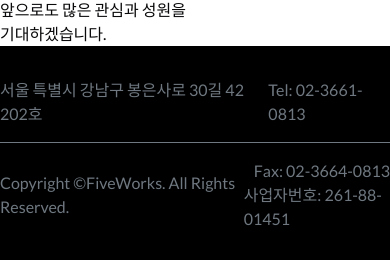
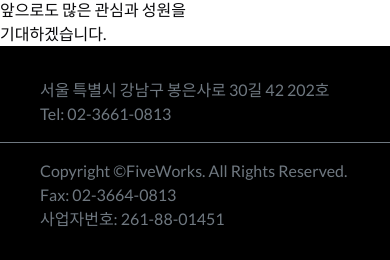
Before and after one commit to heedaelee/fiveworks_homepage, a React (Vite) app: page /intro/overview in a window 390 px wide. Shown: the part 1500-1760 px from the top of the page. Built offline with nearby package versions, Linux system fonts and the light colour scheme; a web font is replaced by a local one.

Commit message:
fix: 푸터 스마트폰 리펙토링

```diff
--- a/src/pages/container/components/footer/index.tsx
+++ b/src/pages/container/components/footer/index.tsx
@@ -1,28 +1,43 @@
+import {ReactNode} from 'react';
+
+const address = '서울 특별시 강남구 봉은사로 30길 42 202호';
+const tel = 'Tel: 02-3661-0813';
+const fax = 'Fax: 02-3664-0813';
+const businessNumber = '사업자번호: 261-88-01451';
+const copyright = 'Copyright ©FiveWorks. All Rights Reserved.';
+const textStyle = 'text-[16px] text-[#6f7880]';
+
 const Footer = () => {
   return (
     <footer className='bg-black'>
       <div className='container flex flex-col mx-auto py-8'>
-        <div className='flex flex-row justify-between items-center'>
-          <div className='text-[16px] text-[#6f7880]'>
-            서울 특별시 강남구 봉은사로 30길 42 202호
-          </div>
-          <div className='text-[16px] text-[#6f7880]'>
-            <div>Tel: 02-3661-0813</div>
-          </div>
-        </div>
+        <FooterSection>
+          <FooterText>{address}</FooterText>
+          <FooterText>
+            <div>{tel}</div>
+          </FooterText>
+        </FooterSection>
         <hr className='my-4  border-[#6f7880]' />
-        <div className='flex flex-row justify-between items-center'>
-          <div className='text-[16px] text-[#6f7880]'>
-            Copyright ©FiveWorks. All Rights Reserved.
-          </div>
-          <div className='text-[16px] text-[#6f7880] flex flex-col items-end'>
-            <div>Fax: 02-3664-0813</div>
-            <div>사업자번호: 261-88-01451</div>
-          </div>
-        </div>
+        <FooterSection>
+          <FooterText>{copyright}</FooterText>
+          <FooterText className='flex flex-col md:items-end'>
+            <div>{fax}</div>
+            <div>{businessNumber}</div>
+          </FooterText>
+        </FooterSection>
       </div>
     </footer>
   );
 };
 
+const FooterSection = ({children}: {children: ReactNode}) => (
+  <div className='flex flex-col md:flex-row justify-between md:items-center pl-10 md:pl-0'>
+    {children}
+  </div>
+);
+
+const FooterText = ({children, className = ''}: {children: ReactNode; className?: string}) => (
+  <div className={`${textStyle} ${className}`}>{children}</div>
+);
+
 export default Footer;
```
